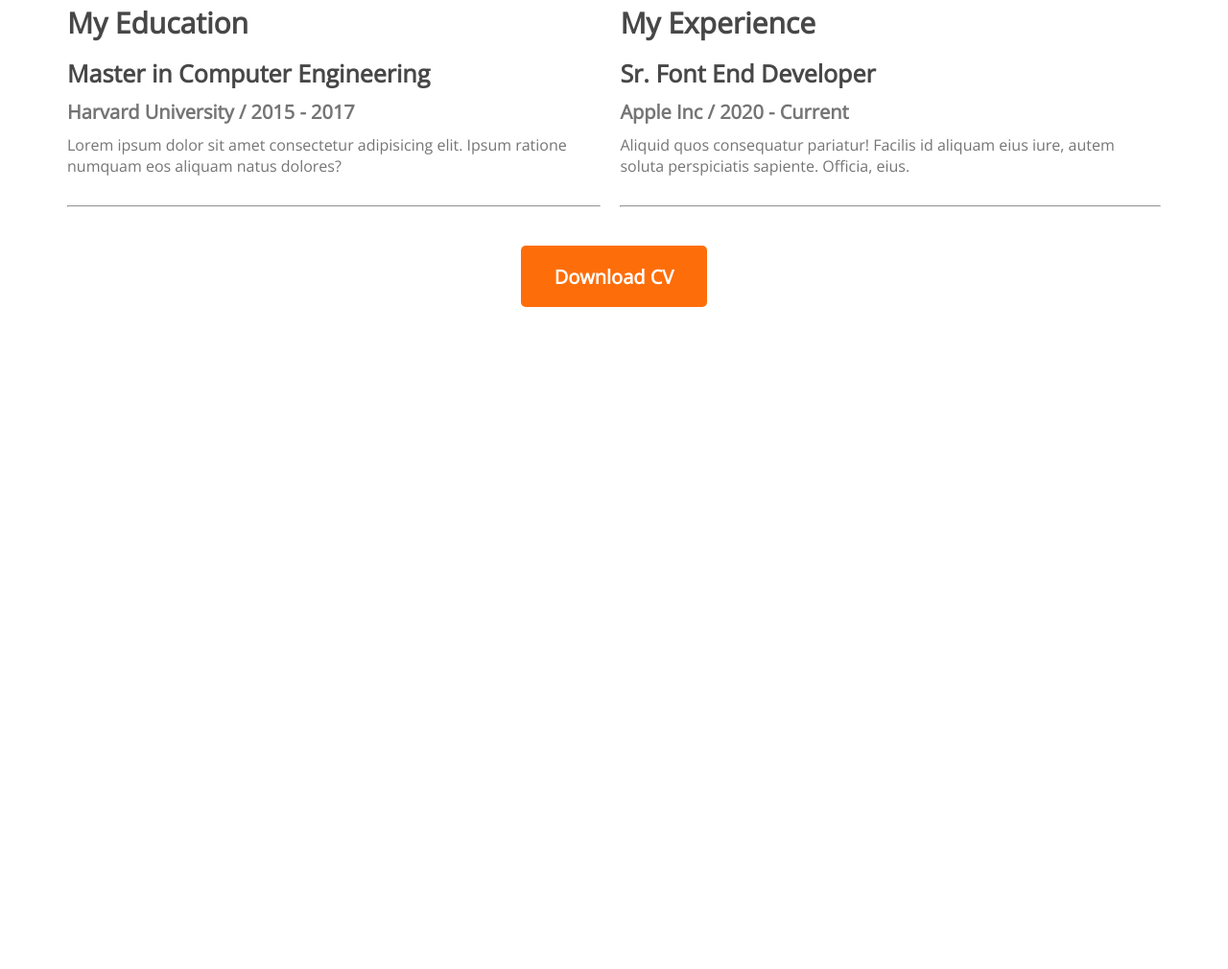
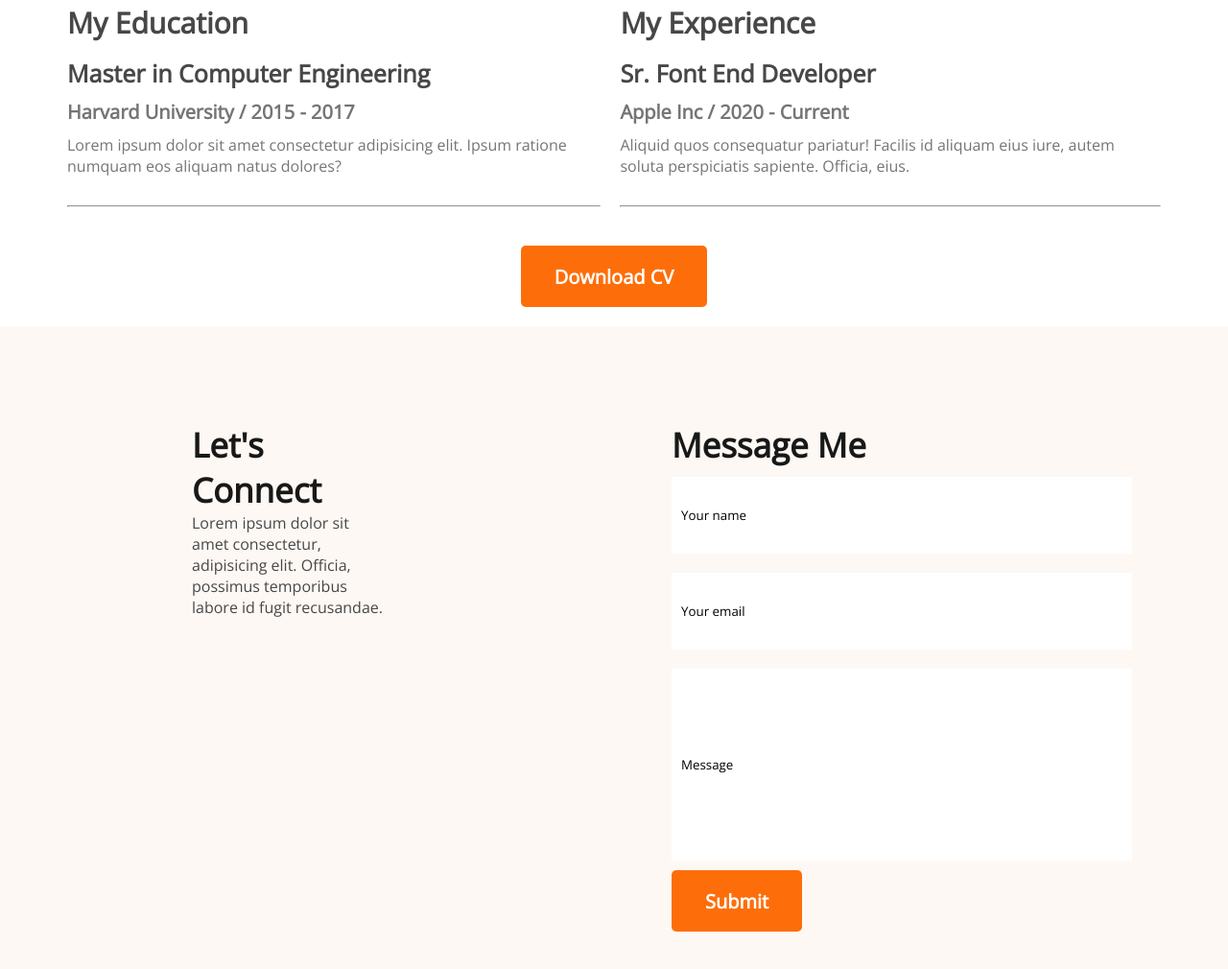
Before and after one commit to amitmahmud26/again-1, a plain HTML site: page index.html in a window 1280 px wide. Shown: the part 2594-3604 px from the top of the page at 96% size. Before the commit the page ends 2934 px from the top, so only its background shows below. Drawn offline with nearby package versions, Linux system fonts and the light colour scheme.

Commit message:
last commit

```diff
--- a/index.html
+++ b/index.html
@@ -136,5 +136,18 @@
         </section>
         <section class="cv"><button class="btn-primary">Download CV</button></section>
     </main>
+    <footer>
+        <section class="lets-connect">
+            <h3 class="connect-title">Let's Connect</h3>
+            <p class="connect-description">Lorem ipsum dolor sit amet consectetur, adipisicing elit. Officia, possimus temporibus labore id fugit recusandae.</p>
+        </section>
+        <section class="lets-message">
+            <h3 class="connect-title">Message Me</h3>
+            <input type="text" value="Your name">
+            <input type="text" value="Your email">
+            <input class="message" type="text" value="Message">
+            <button class="btn-primary">Submit</button>
+        </section>
+    </footer>
 </body>
 </html>
--- a/portfolio.css
+++ b/portfolio.css
@@ -185,3 +185,36 @@ main{
     text-align: center;
     margin: 20px auto;
 }
+/* footer */
+footer{
+    background-color: #FEF8F4;
+    display: flex;
+    padding: 100px;
+}
+.lets-connect{
+    padding-left: 100px;
+}
+.connect-title{
+    color: #181818;
+    font-size: 35px;
+    font-weight: 700;
+}
+.connect-description{
+    font-size: 16px;
+    font-weight: 400;
+    color: #474747;
+}
+input{
+    border: 0;
+    height: 60px;
+    width: 460px;
+    padding: 10px;
+    margin: 10px 0;
+}
+.lets-message{
+    padding-left: 300px;
+
+}
+.message{
+    height: 180px;
+}
```
